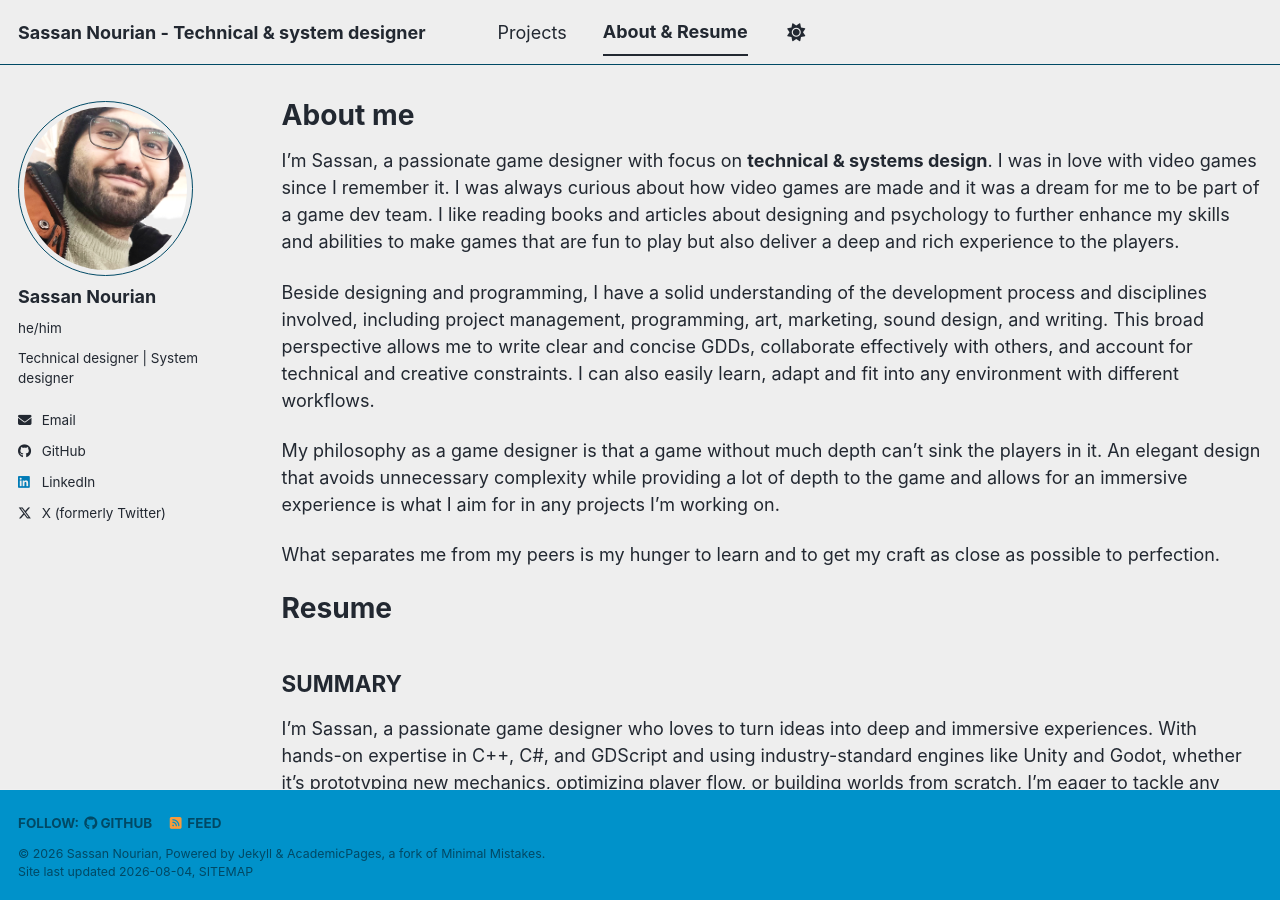
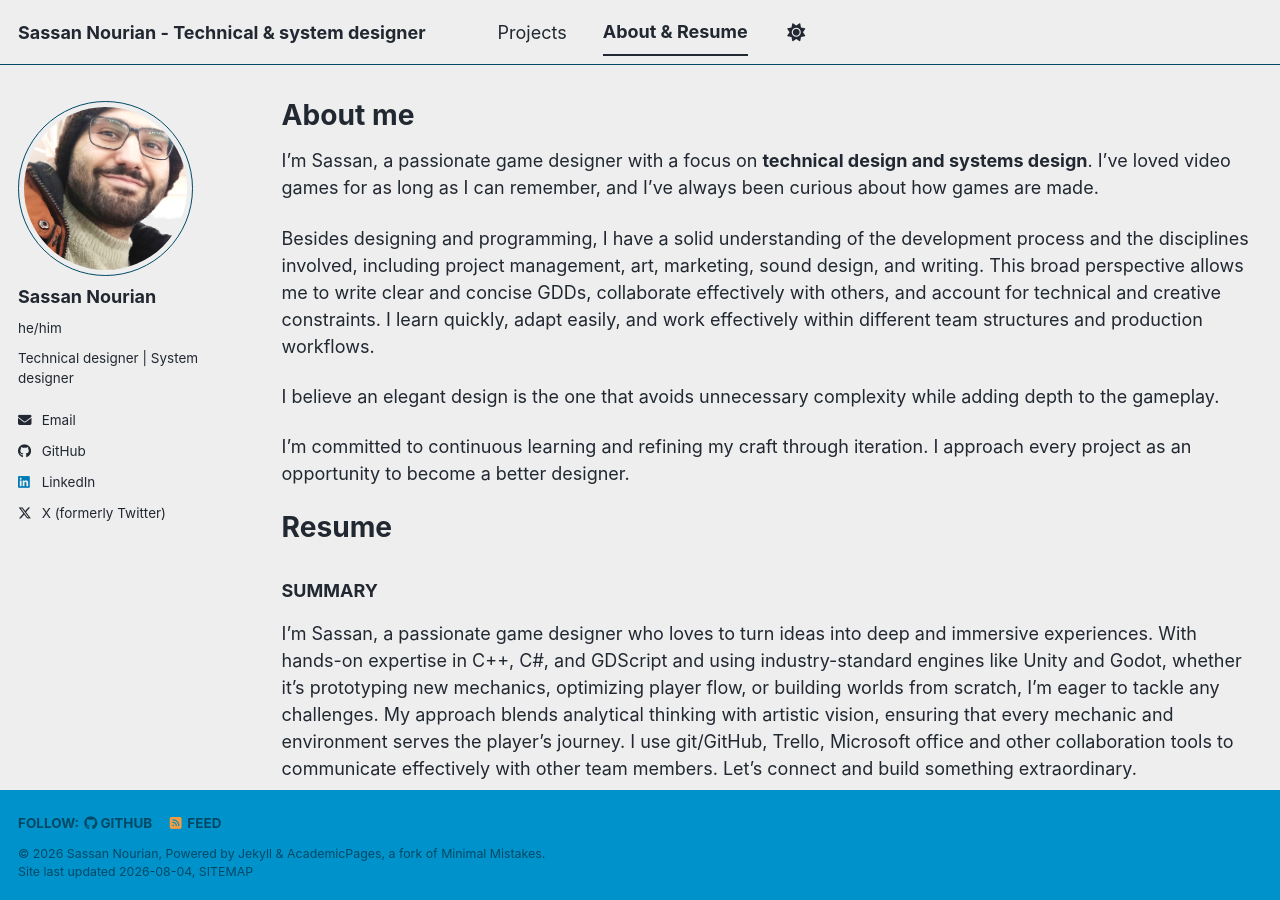
Before and after one commit to SassanTheDev/SassanTheDev.github.io, a Jekyll site: the page built from _pages/about.md, in a window 1280 px wide and 900 px high. Built offline with Jekyll 4.4.1, drawn with Linux system fonts in a browser that asks for light colours; a style sheet for code colours, icons or effects is not loaded.

Commit message:
Revise about page content and formatting
Updated personal description and skills section for clarity and conciseness.

```diff
--- a/_pages/about.md
+++ b/_pages/about.md
@@ -7,17 +7,17 @@
   - /cv
   - /resume
 ---
-I'm Sassan, a passionate game designer with focus on **technical & systems design**. I was in love with video games since I remember it. I was always curious about how video games are made and it was a dream for me to be part of a game dev team. I like reading books and articles about designing and psychology to further enhance my skills and abilities to make games that are fun to play but also deliver a deep and rich experience to the players.
+I'm Sassan, a passionate game designer with a focus on **technical design and systems design**. I've loved video games for as long as I can remember, and I've always been curious about how games are made.
 
-Beside designing and programming, I have a solid understanding of the development process and disciplines involved, including project management, programming, art, marketing, sound design, and writing. This broad perspective allows me to write clear and concise GDDs, collaborate effectively with others, and account for technical and creative constraints. I can also easily learn, adapt and fit into any environment with different workflows.
+Besides designing and programming, I have a solid understanding of the development process and the disciplines involved, including project management, art, marketing, sound design, and writing. This broad perspective allows me to write clear and concise GDDs, collaborate effectively with others, and account for technical and creative constraints. I learn quickly, adapt easily, and work effectively within different team structures and production workflows.
 
-My philosophy as a game designer is that a game without much depth can't sink the players in it. An elegant design that avoids unnecessary complexity while providing a lot of depth to the game and allows for an immersive experience is what I aim for in any projects I'm working on.
+I believe an elegant design is the one that avoids unnecessary complexity while adding depth to the gameplay.
 
-What separates me from my peers is my hunger to learn and to get my craft as close as possible to perfection.
+I'm committed to continuous learning and refining my craft through iteration. I approach every project as an opportunity to become a better designer.
 
 # Resume
 
-## SUMMARY
+### SUMMARY
 I'm Sassan, a passionate game designer who loves to turn ideas into deep and immersive experiences.
 With hands-on expertise in C++, C#, and GDScript and using industry-standard engines like Unity and
 Godot, whether it's prototyping new mechanics, optimizing player flow, or building worlds from scratch,
@@ -28,8 +28,8 @@
 other team members.
 Let’s connect and build something extraordinary.
 
-## SKILLS
-### Game & Level Design
+### SKILLS
+#### Game & Level Design
 
 * System design
 * Level design
@@ -38,17 +38,17 @@
 * Narrative design
 * UI/UX design
 
-### Programming
+#### Programming
 * C++
 * C#
 * GDScript
 
-### Frameworks & Libraries
+#### Frameworks & Libraries
 * SDL
 * Boost
 * STL
 
-### Softwares & Technologies
+#### Softwares & Technologies
 * Unity
 * Godot
 * Git
@@ -60,7 +60,7 @@
 * Ableton
 * Visual Studio & Visual Studio Code
 
-### Leadership & Collaboration
+#### Leadership & Collaboration
 * Agile development (scrum & kanban)
 * Analytic problem solving (Root cause, TRIZ etc...)
 * Vision holder & Team Catalyst
```
